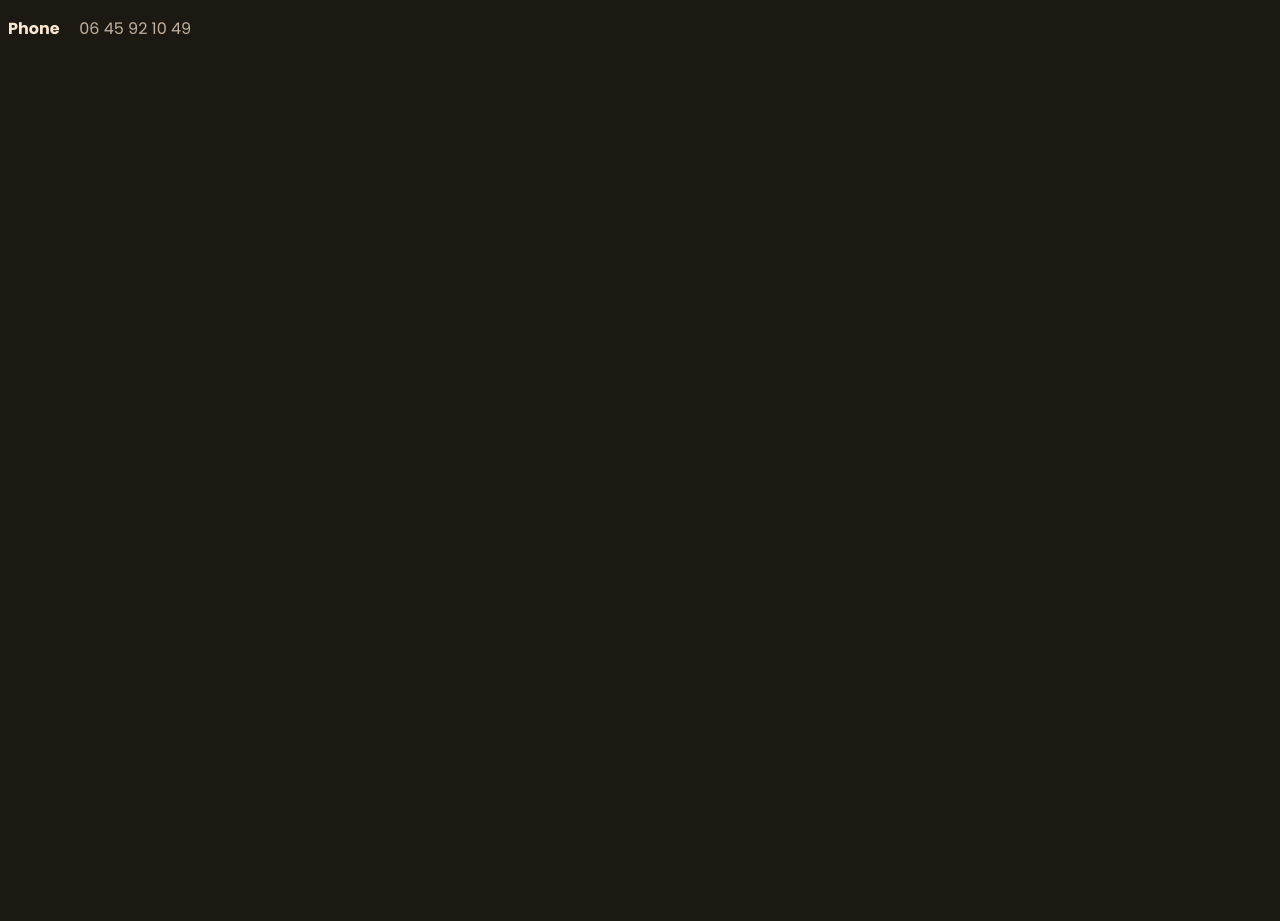
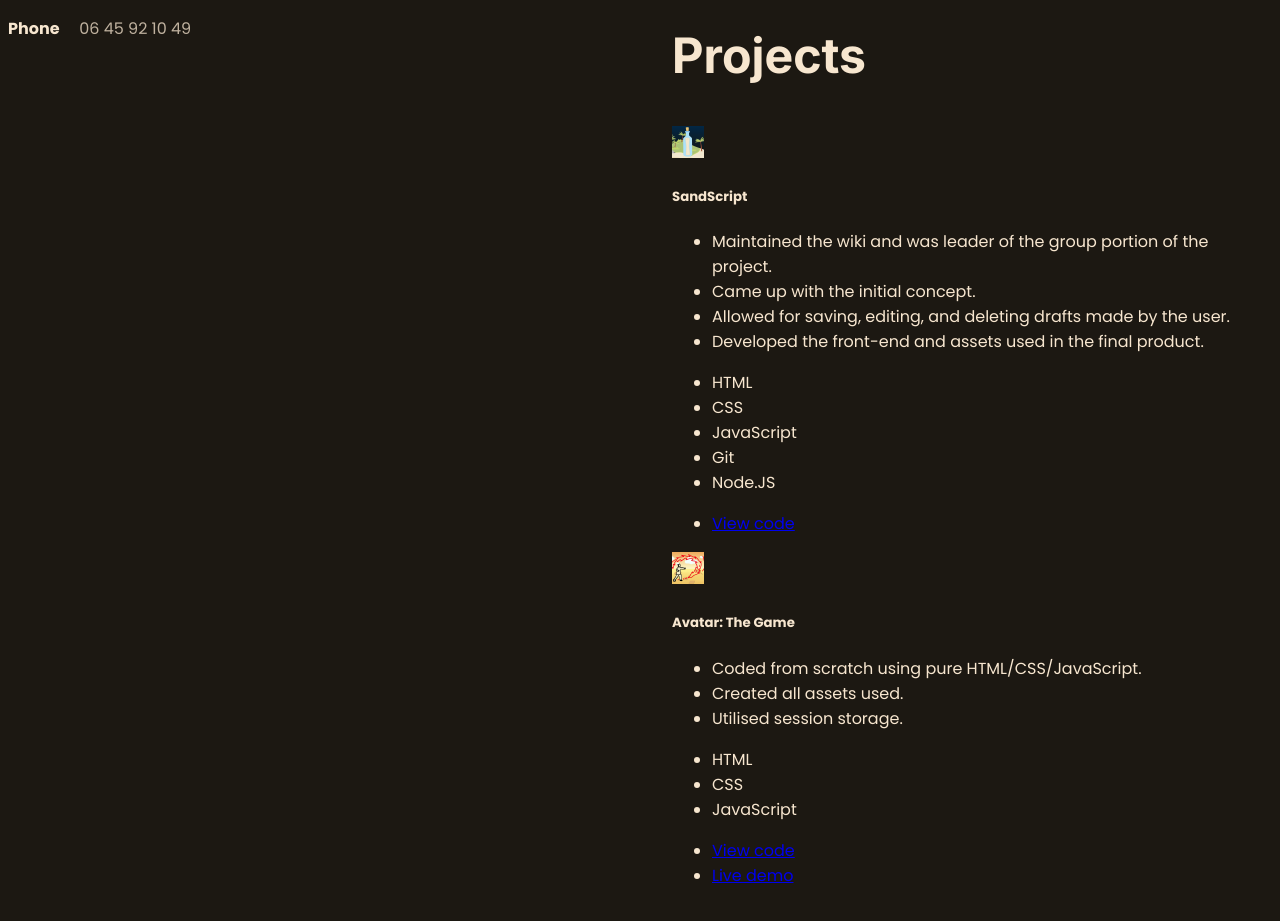
Before and after one commit to leo-kramer/portfolio, a React (Vite) app: page / in a window 1280 px wide. Shown: the part 531-1452 px from the top of the page. Before the commit the page ends 800 px from the top, so only its background shows below. Built offline with nearby package versions, Linux system fonts and the light colour scheme.

Commit message:
HTML structure Projects

```diff
--- a/src/App.jsx
+++ b/src/App.jsx
@@ -2,6 +2,7 @@
 import Nav from './components/Nav.jsx';
 import About from './components/About.jsx';
 import Skills from './components/Skills.jsx';
+import Projects from './components/Projects.jsx';
 
 function App() {
   return (
@@ -12,6 +13,7 @@ function App() {
         <About />
         <section>
           <Skills />
+          <Projects />
         </section>
       </main>
     </div>
--- a/src/components/Nav.jsx
+++ b/src/components/Nav.jsx
@@ -14,7 +14,7 @@ const Nav = () => {
     <header>
       <nav>
         <ul>
-          <li><a href="#root">{t("Home")}</a></li>
+          <li><a href="#top">{t("Home")}</a></li>
           <li><a href="#skills">{t("Skills")}</a></li>
           <li><a href="#projects">{t("Projects")}</a></li>
           <li><a href="#experience">{t("Experience")}</a></li>
--- a/src/components/Projects.jsx
+++ b/src/components/Projects.jsx
@@ -0,0 +1,116 @@
+import { useTranslation } from 'react-i18next';
+import PropTypes from 'prop-types';
+import '../assets/css/index.css'
+import '../assets/css/projects.css'
+
+const SkillTag = ({ skill }) => {
+  return (
+    <li className="tag">{skill}</li>
+  )
+}
+
+SkillTag.propTypes = {
+  skill: PropTypes.string.isRequired
+}
+
+const DeliverableLi = ({ deliverable }) => {
+  return (
+    <li>{deliverable}</li>
+  )
+}
+
+DeliverableLi.propTypes = {
+  deliverable: PropTypes.string.isRequired
+}
+
+const ProjectCard = ({ img, name, deliverables, skills, code, demo }) => {
+  return (
+    <div className="project-card">
+      <img src={img} alt=""/>
+      <div>
+        <h5>{name}</h5>
+        <ul>
+          {deliverables.map((deliverable, index) => (
+            <DeliverableLi
+              key={index}
+              deliverable={deliverable}
+            />
+          ))}
+        </ul>
+        <ul>
+          {skills.map((skill, index) => (
+            <SkillTag
+              key={index}
+              skill={skill}
+            />
+          ))}
+        </ul>
+        <ul>
+          {code && code.trim() !== "" && (
+            <li>
+              <a href={code}>View code</a>
+            </li>
+          )}
+          {demo && demo.trim() !== "" && (
+            <li>
+              <a href={demo}>Live demo</a>
+            </li>
+          )}
+        </ul>
+      </div>
+    </div>
+  )
+}
+
+ProjectCard.propTypes = {
+  img: PropTypes.string.isRequired,
+  name: PropTypes.string.isRequired,
+  deliverables: PropTypes.array.isRequired,
+  skills: PropTypes.array.isRequired,
+  code: PropTypes.string,
+  demo: PropTypes.string,
+};
+
+const Projects = () => {
+  const { t } = useTranslation();
+
+  const projects = [
+    {
+      img: "/portfolio/img/project-sandscript.png",
+      name: "SandScript",
+      deliverables: t("SandScript deliverables", { returnObjects: true }),
+      skills: [ "HTML", "CSS", "JavaScript", "Git", "Node.JS" ],
+      code: "https://github.com/leo-kramer/SandScript",
+      demo: "",
+    },
+    {
+      img: "/portfolio/img/project-avatar.png",
+      name: "Avatar: The Game",
+      deliverables: t("Avatar deliverables", { returnObjects: true }),
+      skills: [ "HTML", "CSS", "JavaScript" ],
+      code: "https://github.com/leo-kramer/avatar-game",
+      demo: "leo-kramer.github.io/avatar-game/",
+    },
+  ]
+
+  return (
+    <section id="projects">
+      <h2>{t("Projects title")}</h2>
+      <div>
+        {projects.map((project, index) => (
+          <ProjectCard
+            key={index}
+            img={project.img}
+            name={project.name}
+            deliverables={project.deliverables}
+            skills={project.skills}
+            code={project.code}
+            demo={project.demo}
+          />
+        ))}
+      </div>
+    </section>
+  )
+}
+
+export default Projects;
--- a/src/i18n/i18n.js
+++ b/src/i18n/i18n.js
@@ -9,21 +9,25 @@ import LanguageDetector from "i18next-browser-languagedetector"
 import enNav from "./locales/en/Nav.json"
 import enAbout from "./locales/en/About.json"
 import enSkills from "./locales/en/Skills.json"
+import enProjects from "./locales/en/Projects.json"
 
 import nlNav from "./locales/nl/Nav.json"
 import nlAbout from "./locales/nl/About.json"
 import nlSkills from "./locales/nl/Skills.json"
+import nlProjects from "./locales/nl/Projects.json"
 
 const enTranslations = {
 	...enNav,
 	...enAbout,
 	...enSkills,
+	...enProjects,
 }
 
 const nlTranslations = {
 	...nlNav,
 	...nlAbout,
 	...nlSkills,
+	...nlProjects,
 }
 
 const resources = {
--- /dev/null
+++ b/src/i18n/locales/en/Projects.json
@@ -0,0 +1,14 @@
+{
+	"Projects title": "Projects",
+	"SandScript deliverables": [
+		"Maintained the wiki and was leader of the group portion of the project.",
+		"Came up with the initial concept.",
+		"Allowed for saving, editing, and deleting drafts made by the user.",
+		"Developed the front-end and assets used in the final product."
+	],
+	"Avatar deliverables": [
+		"Coded from scratch using pure HTML/CSS/JavaScript.",
+		"Created all assets used.",
+		"Utilised session storage."
+	]
+}
--- /dev/null
+++ b/src/i18n/locales/nl/Projects.json
@@ -0,0 +1,14 @@
+{
+	"Projects title": "Projecten",
+	"SandScript deliverables": [
+		"Onderhield de wiki en was leider van het groepsgedeelte van het project.",
+		"Bedenker van het initiële concept.",
+		"Mogelijkheid gecreëerd om drafts van gebruikers op te slaan, bewerken en verwijderen.",
+		"Ontwikkelde de front-end en de assets die in het uiteindelijke product werden gebruikt."
+	],
+	"Avatar deliverables": [
+		"Gecodeerd vanaf nul met pure HTML/CSS/JavaScript.",
+		"Alle gebruikte assets zelf gemaakt.",
+		"Heeft session storage gebruikt."
+	]
+}
```
